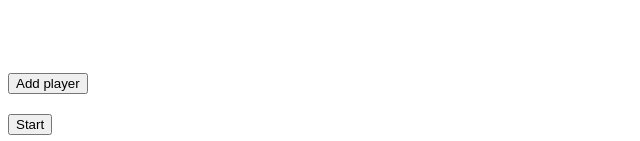
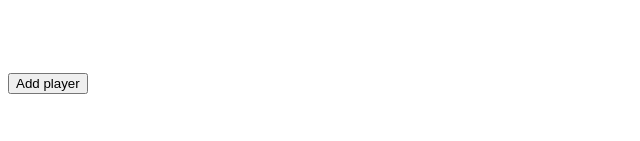
Before and after one commit to eshan1799/quizzo, a React app: page / in a window 1280 px wide. Shown: the part 821-962 px from the top of the page, without its empty margins (0-640 px from the left). After the commit the page ends 932 px from the top, so only its background shows below. Built offline with nearby package versions, Linux system fonts and the light colour scheme.

Commit message:
hide start button untill at least one player has been added

```diff
--- a/src/Containers/InputContainer.js
+++ b/src/Containers/InputContainer.js
@@ -136,10 +136,12 @@ class InputContainer extends Component {
             })}
           </ol>
         </div>
-
-        <NavLink to="/questions">
-          <button>Start</button>
-        </NavLink>
+        {this.props.players.length !== 0 ?
+          <NavLink to="/questions">
+            <button>Start</button>
+          </NavLink> :
+          null
+        }
       </main>
     );
   }
```
